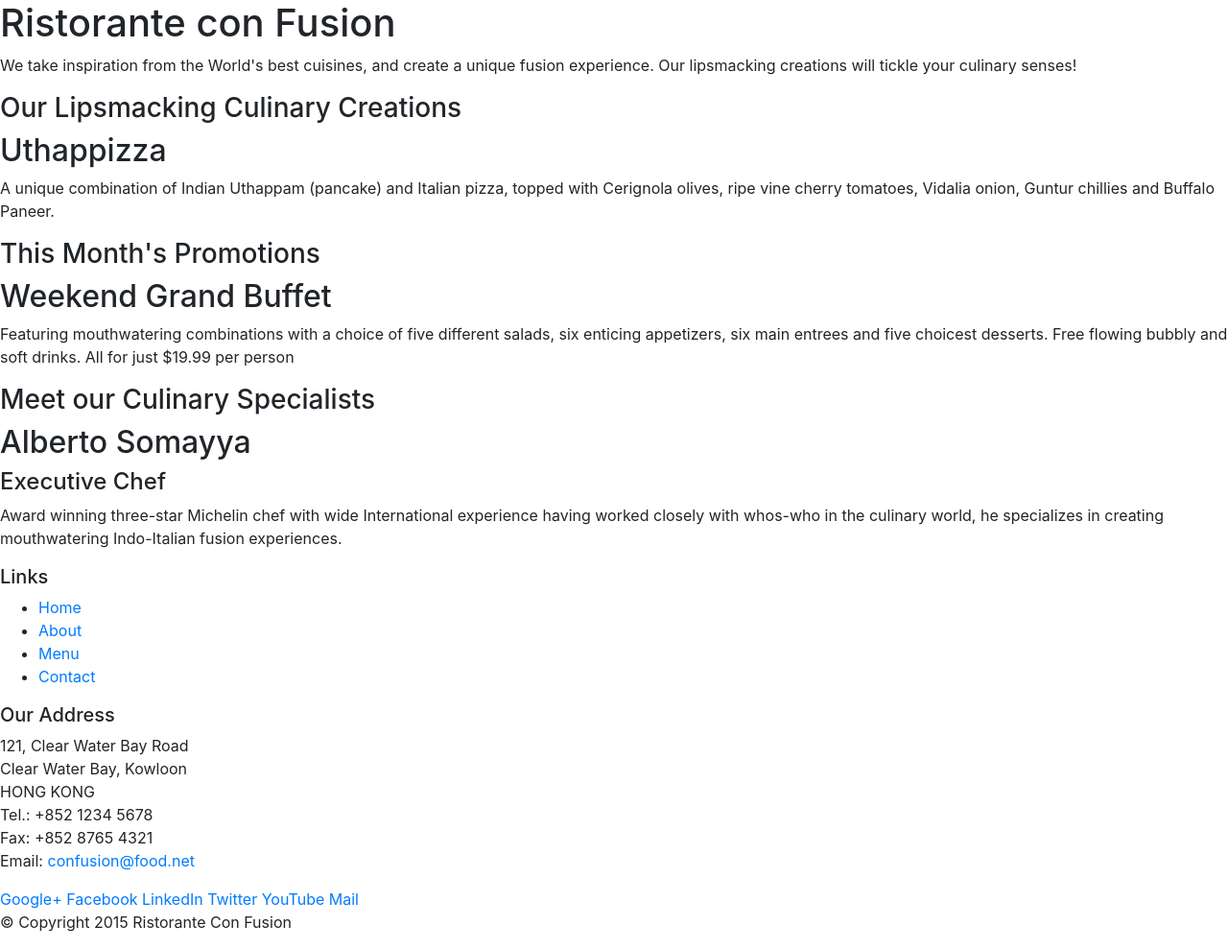
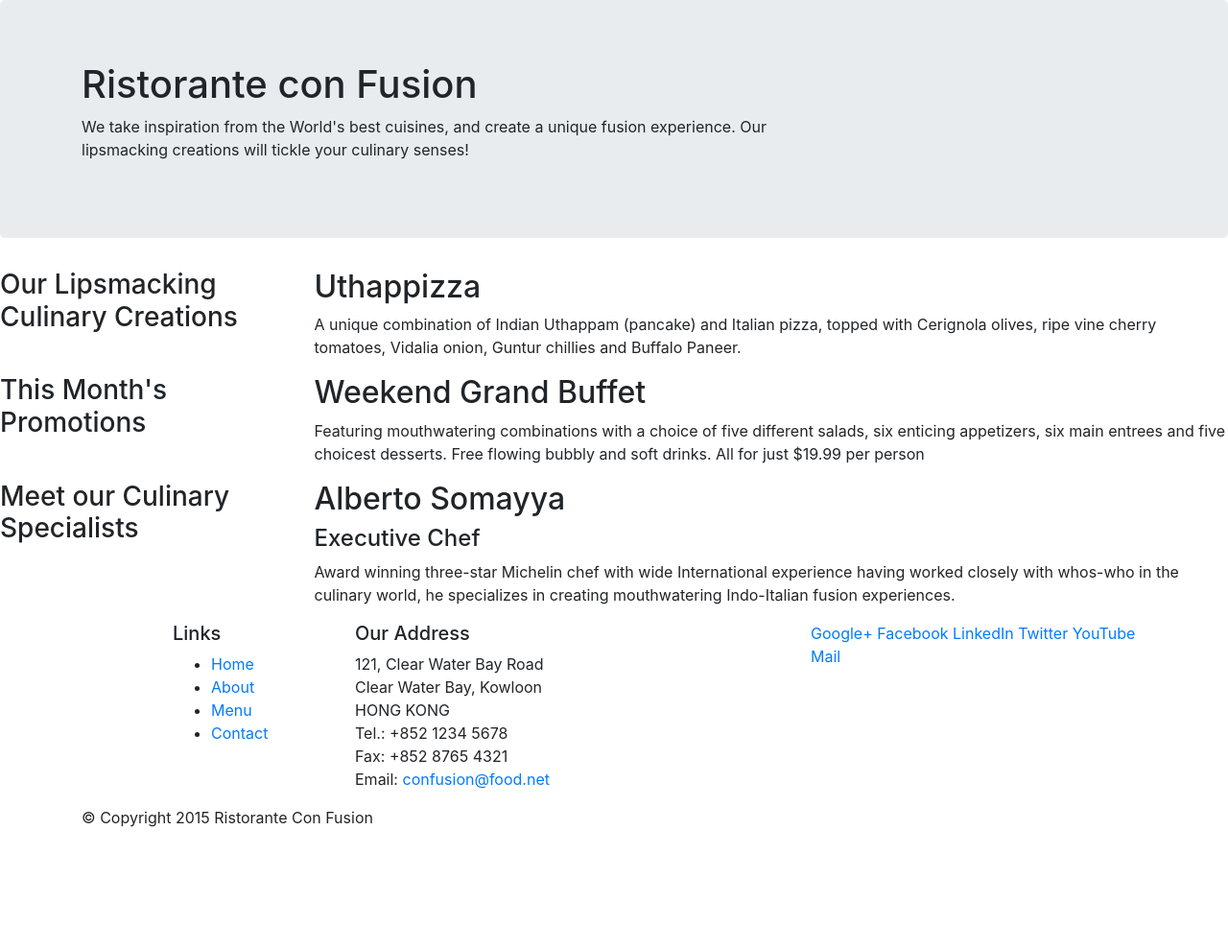
Before and after one commit to ac13793/Bootstrap-4-Learning, a website: page Coursera-Front-End-Web-UI-Frameworks-and-Tools/Assignments/week1/conFusion/index.html in a window 1280 px wide. Shown: the whole page at 96% size. After the commit the page ends 880 px from the top, so only its background shows below. Drawn offline with nearby package versions, Linux system fonts and the light colour scheme.

Commit message:
Week1 exercise part 1

```diff
--- a/Coursera-Front-End-Web-UI-Frameworks-and-Tools/Assignments/week1/conFusion/index.html
+++ b/Coursera-Front-End-Web-UI-Frameworks-and-Tools/Assignments/week1/conFusion/index.html
@@ -14,26 +14,26 @@
 
 <body>
 
-    <header>
-        <div>
-            <div>
-                <div>
+    <header class="jumbotron">
+        <div class="container">
+            <div class="row">
+                <div class="col-12 col-sm-8">
                     <h1>Ristorante con Fusion</h1>
                     <p>We take inspiration from the World's best cuisines, and create a unique fusion experience. Our lipsmacking
                         creations will tickle your culinary senses!</p>
                 </div>
-                <div>
+                <div class="col col-sm">
                 </div>
             </div>
         </div>
     </header>
 
     <div>
-        <div>
-            <div>
+        <div class="row">
+            <div class="col-sm-4 push-sm-8 col-md-3 push-md-9">
                 <h3>Our Lipsmacking Culinary Creations</h3>
             </div>
-            <div>
+            <div class="col-sm pull-sm-4 col-md pull-md-3">
                 <h2>Uthappizza</h2>
                 <p>A unique combination of Indian Uthappam (pancake) and Italian pizza, topped with Cerignola olives, ripe vine
                     cherry tomatoes, Vidalia onion, Guntur chillies and Buffalo Paneer.</p>
@@ -41,11 +41,11 @@
         </div>
 
 
-        <div>
-            <div>
+        <div class="row">
+            <div class="col-sm-4 col-md-3">
                 <h3>This Month's Promotions</h3>
             </div>
-            <div>
+            <div class="col-sm col-md">
                 <h2>Weekend Grand Buffet</h2>
                 <p>Featuring mouthwatering combinations with a choice of five different salads, six enticing appetizers, six
                     main entrees and five choicest desserts. Free flowing bubbly and soft drinks. All for just $19.99 per
@@ -53,11 +53,11 @@
             </div>
         </div>
 
-        <div>
-            <div>
+        <div class="row">
+            <div class="col-sm-4 push-sm-8 col-md-3 push-md-9">
                 <h3>Meet our Culinary Specialists</h3>
             </div>
-            <div>
+            <div class="col-sm pull-sm-4 col-md pull-md-3">
                 <h2>Alberto Somayya</h2>
                 <h4>Executive Chef</h4>
                 <p>Award winning three-star Michelin chef with wide International experience having worked closely with whos-who
@@ -67,9 +67,9 @@
     </div>
 
     <footer>
-        <div>
-            <div>
-                <div>
+        <div class="container">
+            <div class="row">
+                <div class="col-5 offset-1 col-sm-2">
                     <h5>Links</h5>
                     <ul>
                         <li>
@@ -86,7 +86,7 @@
                         </li>
                     </ul>
                 </div>
-                <div>
+                <div class="col-6 col-sm-5">
                     <h5>Our Address</h5>
                     <address>
                         121, Clear Water Bay Road
@@ -98,7 +98,7 @@
                         <a href="mailto:confusion@food.net">confusion@food.net</a>
                     </address>
                 </div>
-                <div>
+                <div class="col col-sm-4">
                     <div>
                         <a href="http://google.com/+">Google+</a>
                         <a href="http://www.facebook.com/profile.php?id=">Facebook</a>
@@ -109,8 +109,8 @@
                     </div>
                 </div>
             </div>
-            <div>
-                <div>
+            <div class="row">
+                <div class="col-auto">
                     <p>© Copyright 2015 Ristorante Con Fusion</p>
                 </div>
             </div>
```
